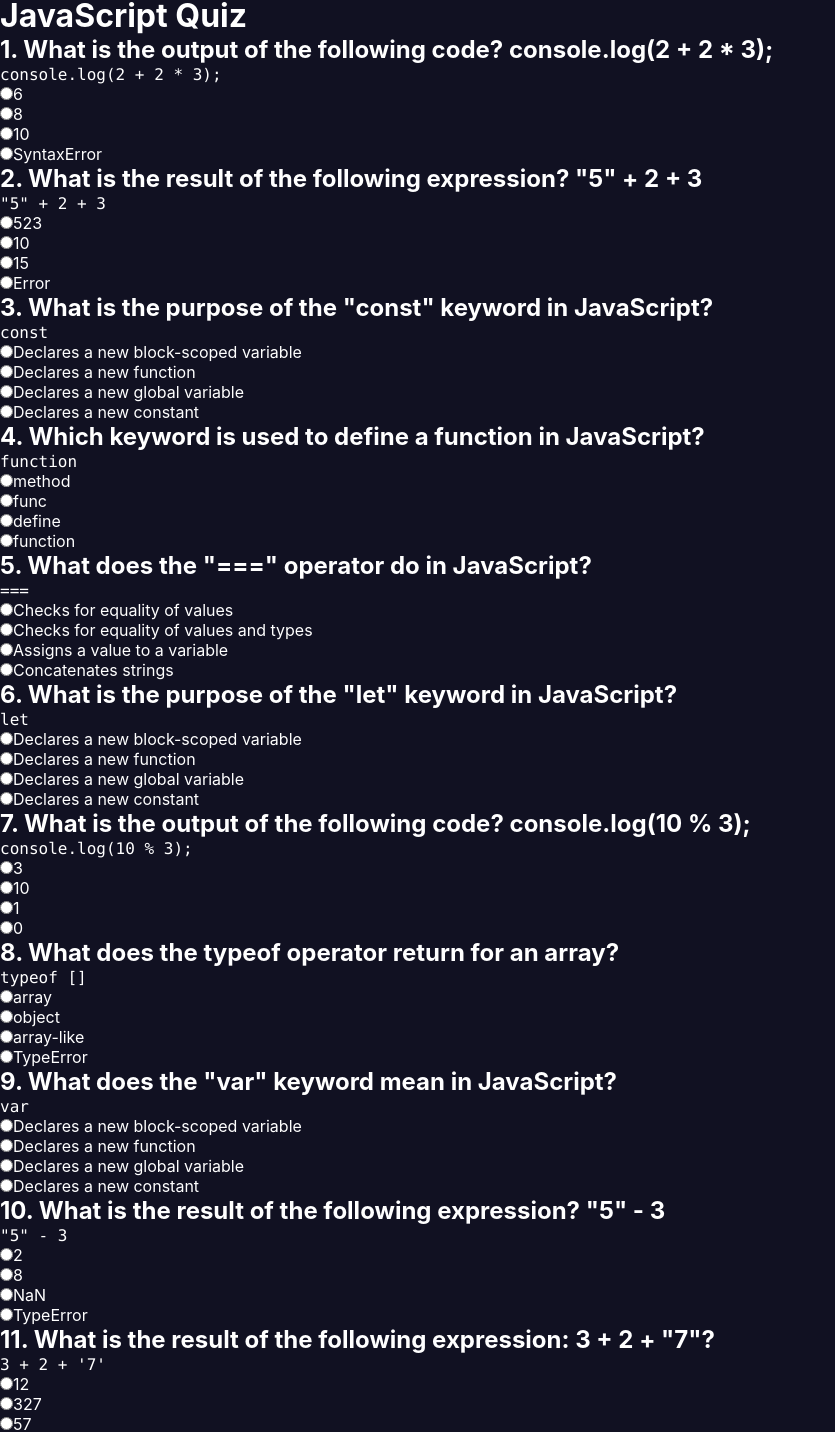
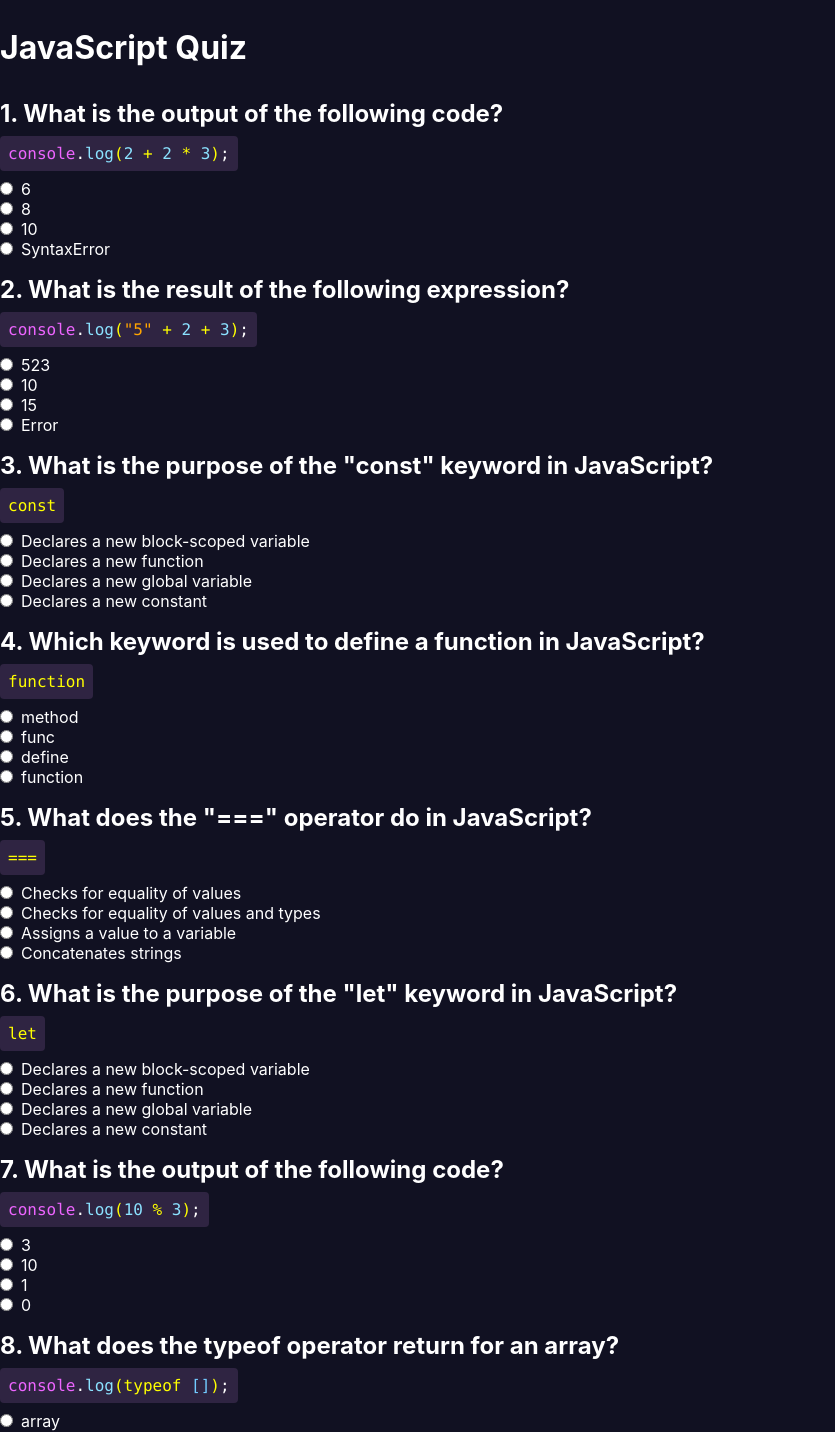
Before and after one commit to Andrew-Neely-82/programming-quizzes, a React (Create React App) app: page /Javascript in a window 1280 px wide. Shown: the part 65-1497 px from the top of the page, without its empty margins (0-835 px from the left). Built offline with nearby package versions, Linux system fonts and the light colour scheme.

Commit message:
standardizing the jsx and scss / JS questions code are styled

```diff
--- a/src/pages/java/Java.jsx
+++ b/src/pages/java/Java.jsx
@@ -1,7 +1,8 @@
+import { useState, useEffect } from "react";
 import { questions } from "./index.js";
-import { useState, useEffect } from "react";
 import { shuffle } from "lodash";
 import "./style.scss";
+import { type } from "@testing-library/user-event/dist/type/index.js";
 
 const Java = () => {
   const [answers, setAnswers] = useState({});
@@ -104,3 +105,15 @@ const Java = () => {
 };
 
 export default Java;
+
+console.log("5" - 3);
+
+console.log([]);
+
+Array.isArray();
+
+console.log("Hello" === "hello");
+
+console.log(typeof null);
+
+console.log(typeof undefined);
--- a/src/pages/java/style.scss
+++ b/src/pages/java/style.scss
@@ -88,3 +88,21 @@
 .comment {
   color: rgb(127, 150, 255);
 }
+
+.question.unanswered {
+  background-color: rgba(255 0 0 / 0.0625);
+  border: 1px solid #dc3545;
+}
+
+.error-message {
+  color: #dc3545;
+  font-size: 14px;
+}
+.correct {
+  background-color: green;
+}
+
+.incorrect {
+  background-color: red;
+  color: white;
+}
--- a/src/pages/javascript/Javascript.jsx
+++ b/src/pages/javascript/Javascript.jsx
@@ -1,7 +1,7 @@
+import { useEffect, useState } from "react";
 import { questions } from "./index.js";
-import { useEffect, useState } from "react";
+import { shuffle } from "lodash";
 import "./style.scss";
-import { shuffle } from "lodash";
 
 // Shuffle the questions when the component is initialized
 const shuffledQuestions = shuffle(questions);
@@ -77,7 +77,7 @@ const Javascript = () => {
                 <span>{index + 1}. </span>
                 {question.question}
               </h2>
-              {question.code && <code>{question.code}</code>}
+              {question.code && <code dangerouslySetInnerHTML={{ __html: question.code }} />}
               <ul>
                 {question.options.map((option) => {
                   const isAnswered = answers[question.id] === option;
@@ -88,7 +88,7 @@ const Javascript = () => {
                     <li key={option} className={`${isAnswered && isCorrect ? "correct" : ""} ${shouldHighlight ? "incorrect" : ""}`}>
                       <label>
                         <input type="radio" name={`question-${question.id}`} value={option} checked={isAnswered} onChange={() => handleAnswerChange(question.id, option)} />
-                        {option}
+                        <span className="option">{option}</span>
                       </label>
                     </li>
                   );
--- a/src/pages/javascript/index.js
+++ b/src/pages/javascript/index.js
@@ -9,7 +9,7 @@ export const questions = [
   {
     id: 2,
     question: "When collecting information, what does the following syntax mean?",
-    code: "[]",
+    code: `<span class="array">[]</span>`,
     options: ["An empty array", "An empty object", "Vue", "Java"],
     answer: "An empty array",
   },
@@ -22,8 +22,8 @@ export const questions = [
   },
   {
     id: 4,
-    question: 'What is the result of the following expression: 3 + 2 + "7"?',
-    code: "3 + 2 + '7'",
+    question: "What is the result of the following expression:",
+    code: `<span class="magenta">console</span><span class="white">.</span><span class="function">log</span>(<span class="blue">3</span> + <span class="blue">2</span> + <span class="orange">"7"</span>)<span class="white">;</span>`,
     options: ["12", "327", "57", "NaN"],
     answer: "57",
   },
@@ -36,85 +36,85 @@ export const questions = [
   },
   {
     id: 6,
-    question: "What is the output of the following code? console.log(typeof null);",
-    code: "console.log(typeof null);",
+    question: "What is the output of the following code?",
+    code: `<span class="magenta">console</span><span class="white">.</span><span class="function">log</span>(typeof <span class="orange">undefined</span>)<span class="white">;</span>`,
     options: ["null", "undefined", "object", "string"],
-    answer: "object",
+    answer: "undefined",
   },
   {
     id: 7,
     question: 'What does the "===" operator do in JavaScript?',
-    code: "===",
+    code: `===`,
     options: ["Checks for equality of values", "Checks for equality of values and types", "Assigns a value to a variable", "Concatenates strings"],
     answer: "Checks for equality of values and types",
   },
   {
     id: 8,
     question: 'What does the "!" operator (exclamation mark) represent in JavaScript?',
-    code: "!",
+    code: `!`,
     options: ["Logical AND", "Logical OR", "Logical NOT", "Conditional operator"],
     answer: "Logical NOT",
   },
   {
     id: 9,
-    question: 'What is the result of the following expression? "5" - 3',
-    code: '"5" - 3',
+    question: "What is the result of the following expression?",
+    code: '<span class="magenta">console</span><span class="white">.</span><span class="function">log</span>(<span class="orange">"5"</span> - <span class="function">3</span>)<span class="white">;</span>',
     options: ["2", "8", "NaN", "TypeError"],
     answer: "2",
   },
   {
     id: 10,
-    question: "What is the output of the following code? console.log(2 + 2 * 3);",
-    code: "console.log(2 + 2 * 3);",
+    question: "What is the output of the following code?",
+    code: `<span class="magenta">console</span><span class="white">.</span><span class="function">log</span>(<span class="function">2</span> + <span class="function">2</span> * <span class="function">3</span>)<span class="white">;</span>`,
     options: ["6", "8", "10", "SyntaxError"],
     answer: "8",
   },
   {
     id: 11,
     question: "What does the Array.isArray() function check?",
-    code: "Array.isArray()",
+    code: `<span class="red">Array</span><span class="white">.</span><span class="function">isArray</span>()<span class="white">;</span>`,
     options: ["If a value is an array", "If a value is a string", "If a value is a number", "If a value is an object"],
     answer: "If a value is an array",
   },
   {
     id: 12,
-    question: 'What is the output of the following code? console.log("Hello" + 5);',
-    code: 'console.log("Hello" + 5);',
+    question: "What is the output of the following code?",
+    code: '<span class="magenta">console</span><span class="white">.</span><span class="function">log</span>(<span class="orange">"Hello"</span> + <span class="function">5</span>)<span class="white">;</span>',
     options: ["Hello5", "Hello", "5", "TypeError"],
     answer: "Hello5",
   },
   {
     id: 13,
-    question: 'What is the result of the following expression? Boolean("false")',
-    code: 'Boolean("false")',
+    question: "What is the result of the following expression?",
+    code: '<span class="red">Boolean</span>(<span class="orange">"false"</span>)<span class="white">;</span>',
     options: ["true", "false", "TypeError", "NaN"],
     answer: "true",
   },
   {
     id: 14,
-    question: "What is the output of the following code? console.log(10 % 3);",
-    code: "console.log(10 % 3);",
+    question: "What is the output of the following code?",
+    code: `<span class="magenta">console</span><span class="white">.</span><span class="function">log</span>(<span class="function">10</span> % <span class="function">3</span>)<span class="white">;</span>`,
     options: ["3", "10", "1", "0"],
     answer: "1",
   },
   {
     id: 15,
     question: "What does the typeof operator return for an array?",
-    code: "typeof []",
+    code: `<span class="magenta">console</span><span class="white">.</span><span class="function">log</span>(typeof <span class="array">[]</span>)<span class="white">;</span>`,
     options: ["array", "object", "array-like", "TypeError"],
     answer: "object",
   },
   {
     id: 16,
-    question: 'What is the output of the following code? console.log("Hello" === "hello");',
-    code: 'console.log("Hello" === "hello");',
+    question: "What is the output of the following code?",
+    code: '<span class="magenta">console</span><span class="white">.</span><span class="function">log</span>(<span class="orange">"Hello"</span> === <span class="orange">"hello"</span>)<span class="white">;</span>',
     options: ["true", "false", "TypeError", "NaN"],
     answer: "false",
   },
   {
     id: 17,
     question: 'What is the purpose of the "map" function in JavaScript?',
-    code: "array.map(callback)",
+    code: `<span class="magenta">array</span><span class="white">.</span><span class="function">map</span>(<span class="magenta">callback</span>)<span class="white">;</span>`,
     options: ["Iterates over an array and modifies each element", "Creates a new array with the results of calling a callback function on every element", "Filters the elements of an array based on a condition", "Checks if any element in the array satisfies a condition"],
     answer: "Creates a new array with the results of calling a callback function on every element",
   },
@@ -127,15 +127,15 @@ export const questions = [
   },
   {
     id: 19,
-    question: 'What is the result of the following expression? "5" + 2 + 3',
-    code: '"5" + 2 + 3',
+    question: "What is the result of the following expression?",
+    code: '<span class="magenta">console</span><span class="white">.</span><span class="function">log</span>(<span class="orange">"5"</span> + <span class="function">2</span> + <span class="function">3</span>)<span class="white">;</span>',
     options: ["523", "10", "15", "Error"],
     answer: "523",
   },
   {
     id: 20,
-    question: "What is the output of the following code? console.log(typeof null);",
-    code: "console.log(typeof null);",
+    question: "What is the output of the following code? ",
+    code: `<span class="magenta">console</span><span class="white">.</span><span class="function">log</span>(typeof <span class="orange">null</span>)<span class="white">;</span>`,
     options: ["object", "null", "undefined", "TypeError"],
     answer: "object",
   },
--- a/src/pages/javascript/style.scss
+++ b/src/pages/javascript/style.scss
@@ -1,9 +1,92 @@
-.question {
-  ul {
-    li {
-      width: 50%;
+.Javascript_ {
+  //
+  h1 {
+    margin-block: 1em;
+  }
+
+  .questions {
+    //
+    form {
+      //
+      .question {
+        margin-top: 1em;
+
+        h2 {
+          margin-bottom: 0.5rem;
+          //
+          span {
+          }
+        }
+
+        code:not(:empty) {
+          display: block;
+          width: fit-content;
+          white-space: pre-wrap;
+          background: rgb(47, 36, 66);
+          color: yellow;
+          border: none;
+          border-radius: 4px;
+          padding: 0.5rem;
+          user-select: none;
+        }
+
+        ul {
+          margin-top: 0.5rem;
+
+          li {
+            list-style: none;
+
+            label {
+              //
+              input {
+                //
+              }
+
+              span {
+                padding-left: 0.5rem;
+              }
+            }
+          }
+        }
+      }
     }
   }
+}
+
+.blue,
+.array {
+  color: rgb(114, 203, 255);
+}
+
+.class,
+.red {
+  color: red;
+}
+
+.function {
+  color: rgb(139, 226, 255);
+}
+
+.magenta,
+.args {
+  color: rgb(237, 101, 255);
+}
+
+.args {
+  font-style: italic;
+}
+
+.operator,
+.white {
+  color: white;
+}
+
+.orange {
+  color: orange;
+}
+
+.comment {
+  color: rgb(127, 150, 255);
 }
 
 .question.unanswered {
```
